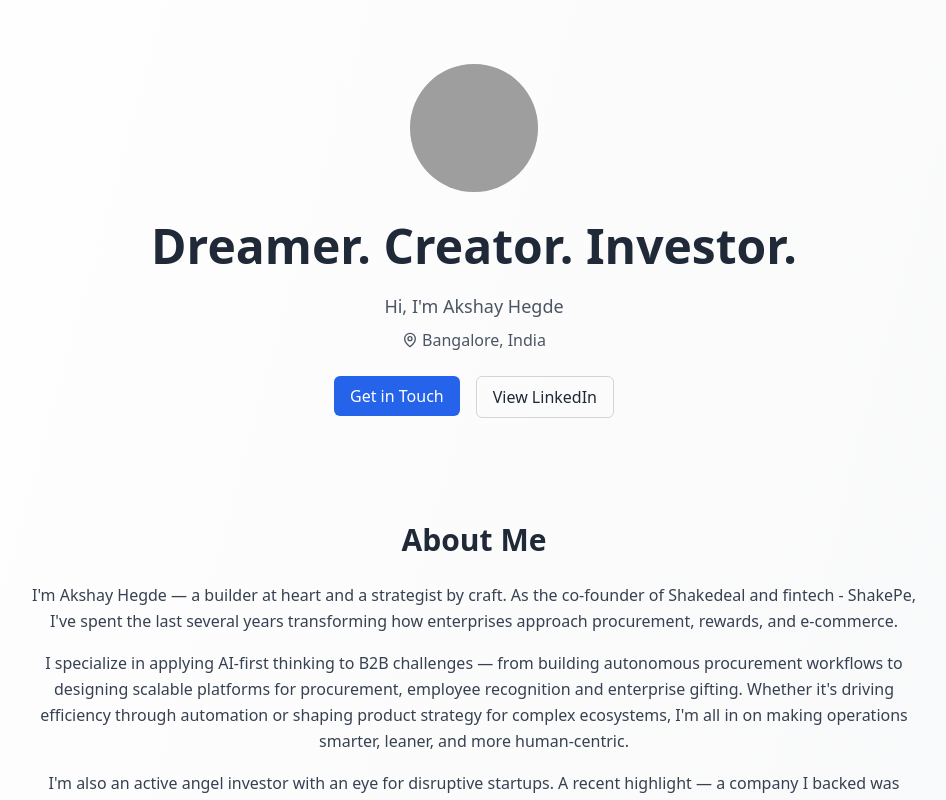
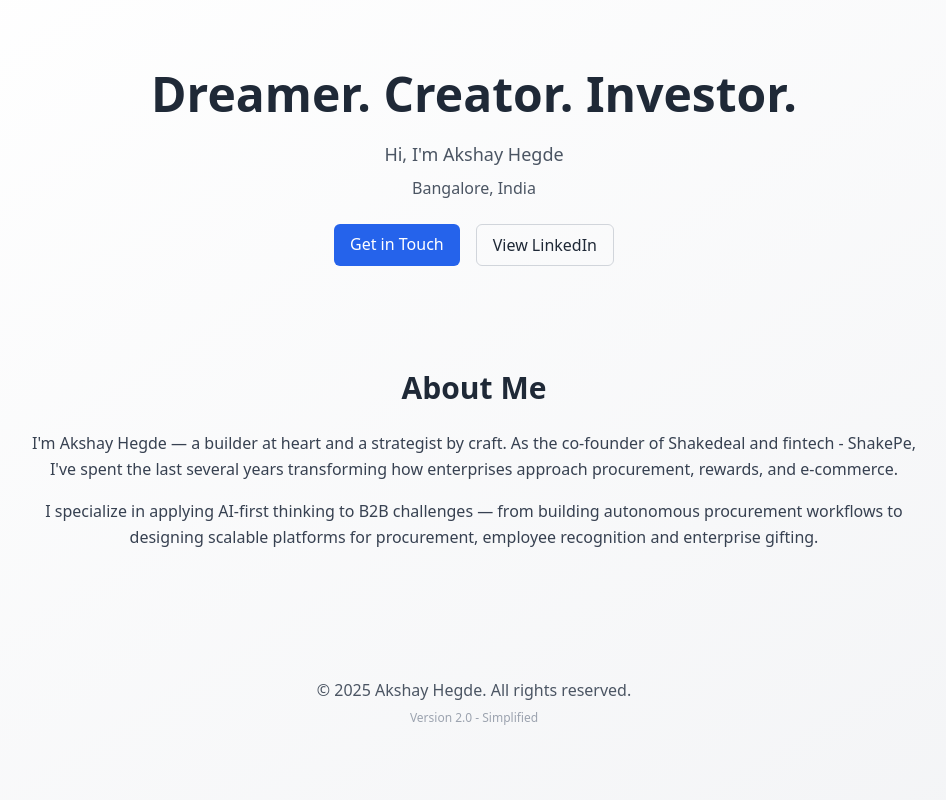
Before and after one commit to WWHD7/Viaan, a React (Create React App) app: page / in a window 1280 px wide. Shown: the top 800 px of the page, without its empty margins (166-1112 px from the left). Built offline with nearby package versions, Linux system fonts and the light colour scheme; grey boxes are pictures that could not be loaded.

Commit message:
Create simplified version for troubleshooting deployment

```diff
--- a/src/App.js
+++ b/src/App.js
@@ -1,10 +1,40 @@
 import React from 'react';
-import PersonalBrandingV2 from './components/PersonalBrandingV2';
 
 function App() {
   return (
     <div className="App">
-      <PersonalBrandingV2 />
+      <div className="min-h-screen bg-gradient-to-br from-white to-gray-100 p-6 text-gray-800">
+        <header className="max-w-5xl mx-auto py-10 text-center">
+          <h1 className="text-5xl font-extrabold leading-tight mb-4">Dreamer. Creator. Investor.</h1>
+          <p className="text-lg text-gray-600 mb-2">Hi, I'm Akshay Hegde</p>
+          <p className="text-gray-600 mb-6">Bangalore, India</p>
+          <div className="flex justify-center gap-4">
+            <a href="mailto:akshay.0015@gmail.com" className="px-4 py-2 rounded-md font-medium bg-blue-600 text-white hover:bg-blue-700">
+              Get in Touch
+            </a>
+            <a href="https://www.linkedin.com/in/akshay7hegde/" target="_blank" rel="noreferrer" className="px-4 py-2 rounded-md font-medium border border-gray-300 bg-transparent hover:bg-gray-50">
+              View LinkedIn
+            </a>
+          </div>
+        </header>
+
+        <section className="max-w-4xl mx-auto py-16">
+          <h2 className="text-3xl font-bold mb-6 text-center">About Me</h2>
+          <div className="text-center text-gray-700 leading-relaxed mb-8 space-y-4">
+            <p>
+              I'm Akshay Hegde — a builder at heart and a strategist by craft. As the co-founder of Shakedeal and fintech - ShakePe, I've spent the last several years transforming how enterprises approach procurement, rewards, and e-commerce.
+            </p>
+            <p>
+              I specialize in applying AI-first thinking to B2B challenges — from building autonomous procurement workflows to designing scalable platforms for procurement, employee recognition and enterprise gifting.
+            </p>
+          </div>
+        </section>
+
+        <footer className="py-8 text-center text-gray-600">
+          <p>© {new Date().getFullYear()} Akshay Hegde. All rights reserved.</p>
+          <div className="mt-2 text-xs text-gray-400">Version 2.0 - Simplified</div>
+        </footer>
+      </div>
     </div>
   );
 }
```
